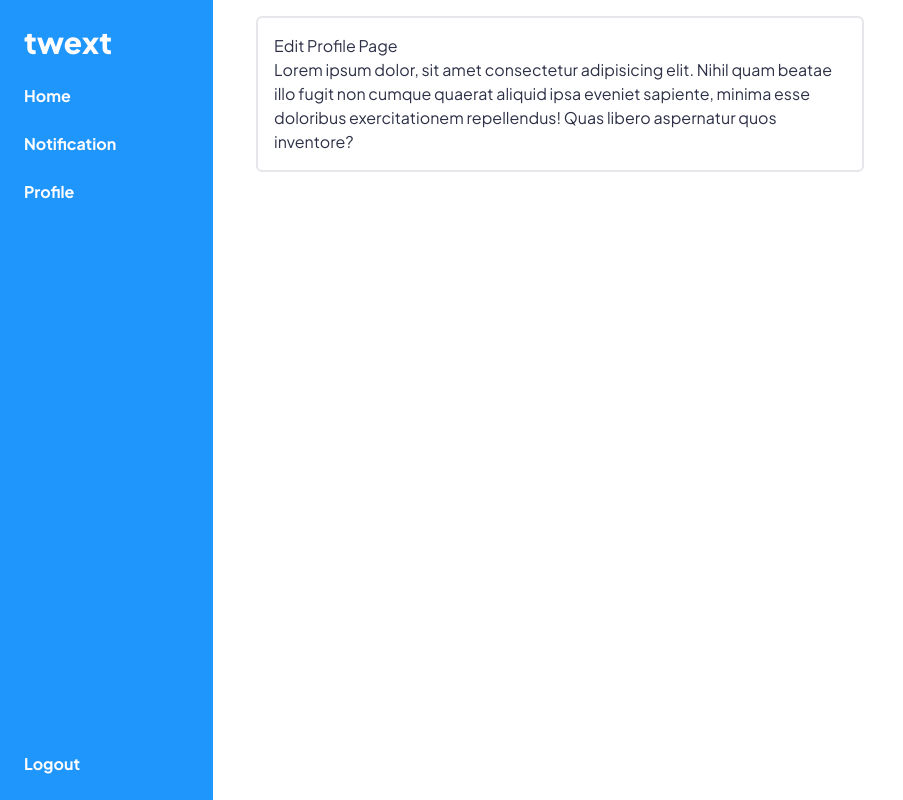
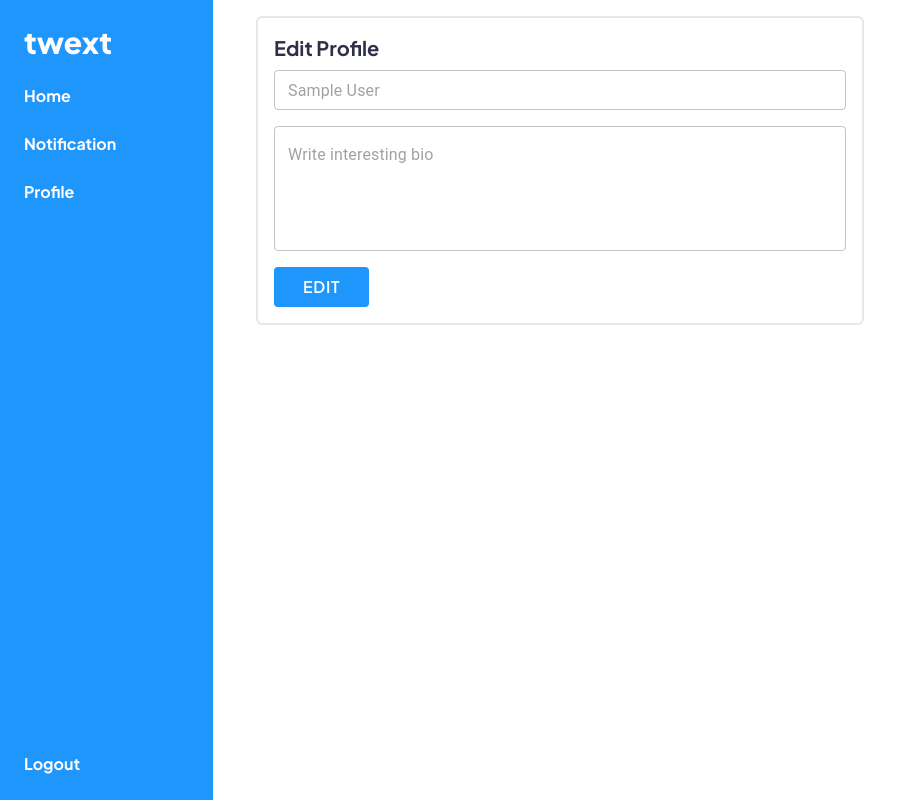
Before and after one commit to rizky-pm/twext, a React (Vite) app: page /profile/edit in a window 1280 px wide. Shown: the whole page, without its empty margins (0-903 px from the left). Built offline with nearby package versions, Linux system fonts and the light colour scheme; no server answers; the database is empty; sample sign-in values are in the browser's storage.

Commit message:
Added edit profile page also the handlers for edit displayName, bio and photoURL

```diff
--- a/src/index.css
+++ b/src/index.css
@@ -3,7 +3,7 @@
 @tailwind utilities;
 
 html {
-  font-family: 'Plus Jakarta Sans', sans-serif;
+  font-family: "Plus Jakarta Sans", sans-serif;
 }
 
 body {
@@ -13,3 +13,7 @@ body {
 .sidebar-menu {
   @apply mt-2 p-2 bg-primary hover:text-primary rounded hover:bg-white cursor-pointer font-bold transition;
 }
+
+.primary-button {
+  @apply px-3 py-2 font-semibold uppercase bg-primary text-white hover:bg-primary-light transition rounded tracking-wider w-1/6;
+}
--- a/src/pages/EditProfile.tsx
+++ b/src/pages/EditProfile.tsx
@@ -1,15 +1,134 @@
+import { useEffect, useState } from 'react';
+import { Stack, TextField } from '@mui/material';
 import { useForm } from 'react-hook-form';
+import { doc, getDoc, updateDoc } from 'firebase/firestore';
+
+import { firebaseAuth, firestore } from '../utils/firebase';
+import { onAuthStateChanged, updateProfile } from 'firebase/auth';
+
+type EditProfileValues = {
+  displayName: string;
+  bio: string;
+  photoURL: string;
+};
 
 const EditProfile = () => {
+  const [detail, setDetail] = useState<EditProfileValues>({
+    displayName: '',
+    bio: '',
+    photoURL: '',
+  });
+
+  const { register, formState, handleSubmit, reset } =
+    useForm<EditProfileValues>({
+      defaultValues: {
+        displayName: '',
+        bio: '',
+        photoURL: '',
+      },
+    });
+
+  const { isSubmitting, errors } = formState;
+
+  const handleEditProfile = async (data: EditProfileValues) => {
+    const { bio, displayName, photoURL } = data;
+    const user = firebaseAuth.currentUser;
+
+    if (!user) {
+      return;
+    }
+
+    const promises = [];
+
+    if (displayName && displayName !== user.displayName) {
+      promises.push(updateProfile(user, { displayName }));
+    }
+
+    if (photoURL && photoURL !== user.photoURL) {
+      promises.push(updateProfile(user, { photoURL }));
+    }
+
+    if (bio) {
+      const userDetailRef = doc(firestore, 'userDetail', user.uid);
+      promises.push(updateDoc(userDetailRef, { bio }));
+    }
+
+    if (promises.length > 0) {
+      await Promise.all(promises);
+
+      // Update state if necessary
+      setDetail((prevState) => ({
+        ...prevState,
+        displayName: displayName || prevState.displayName,
+        bio: bio || prevState.bio,
+      }));
+
+      reset();
+    }
+  };
+
+  const getUserDetail = async () => {
+    onAuthStateChanged(firebaseAuth, async (user) => {
+      if (user) {
+        const detailRef = doc(firestore, 'userDetail', user?.uid);
+        const detailSnap = await getDoc(detailRef);
+        const userDetail = detailSnap.data();
+
+        setDetail({
+          displayName: user.displayName || '',
+          bio: userDetail?.bio || '',
+          photoURL: user.photoURL || '',
+        });
+
+        // reset({
+        //   displayName: user.displayName || "",
+        //   bio: userDetail?.bio || "",
+        //   photoURL: user.photoURL || "",
+        // });
+      }
+    });
+  };
+
+  useEffect(() => {
+    getUserDetail();
+  }, []);
+
   return (
     <section className='border-2 rounded-md flex flex-col p-4'>
-      <h1>Edit Profile Page</h1>
-      <p>
-        Lorem ipsum dolor, sit amet consectetur adipisicing elit. Nihil quam
-        beatae illo fugit non cumque quaerat aliquid ipsa eveniet sapiente,
-        minima esse doloribus exercitationem repellendus! Quas libero aspernatur
-        quos inventore?
-      </p>
+      <h1 className='font-bold text-xl mb-2'>Edit Profile</h1>
+
+      <form onSubmit={handleSubmit(handleEditProfile)} noValidate>
+        <Stack spacing={2}>
+          <TextField
+            id='displayName'
+            placeholder={detail.displayName || 'Display Name'}
+            variant='outlined'
+            size='small'
+            type='text'
+            fullWidth
+            {...register('displayName')}
+          />
+
+          <TextField
+            id='filled-multiline-flexible'
+            placeholder={detail.bio || 'Write interesting bio'}
+            multiline
+            fullWidth
+            rows={4}
+            {...register('bio')}
+            error={!!errors.bio}
+            helperText={errors.bio?.message}
+          />
+
+          <button
+            disabled={isSubmitting}
+            className='primary-button'
+            type='submit'
+          >
+            Edit
+          </button>
+        </Stack>
+      </form>
     </section>
   );
 };
--- a/src/utils/index.tsx
+++ b/src/utils/index.tsx
@@ -1,5 +1,17 @@
+import { onAuthStateChanged } from "firebase/auth";
+
+import { firebaseAuth } from "./firebase";
+
 export const getUserFromLocalStorage = () => {
-  const currentUserUid = localStorage.getItem('user');
+  onAuthStateChanged(firebaseAuth, (user) => {
+    if (user) {
+      localStorage.setItem("user", JSON.stringify(user));
+      // return user;
+      // ...
+    }
+  });
+
+  const currentUserUid = localStorage.getItem("user");
 
   if (currentUserUid) {
     const parsed = JSON.parse(currentUserUid);
```
